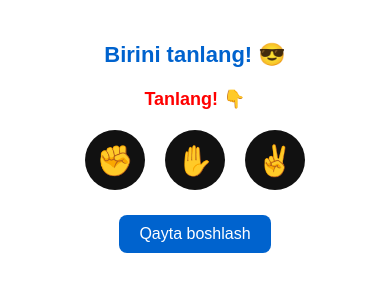
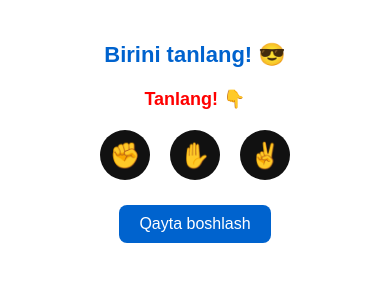
Before and after one commit to diyorbek05072/wow, a plain HTML site: page index.html in a window 390 px wide. Shown: the part 613-904 px from the top of the page. Drawn offline with Linux system fonts and the light colour scheme.

Commit message:
tanlov tugmani kichraytirdim

```diff
--- a/index.html
+++ b/index.html
@@ -139,6 +139,12 @@
             .hisob-blok{
                 margin: 15px;
             }
+            .tanlov-tugma{
+                width: 50px;
+                height: 50px;
+                border-radius: 50%;
+                font-size: 25px;
+            }
         }
     </style>
 </head>
```
